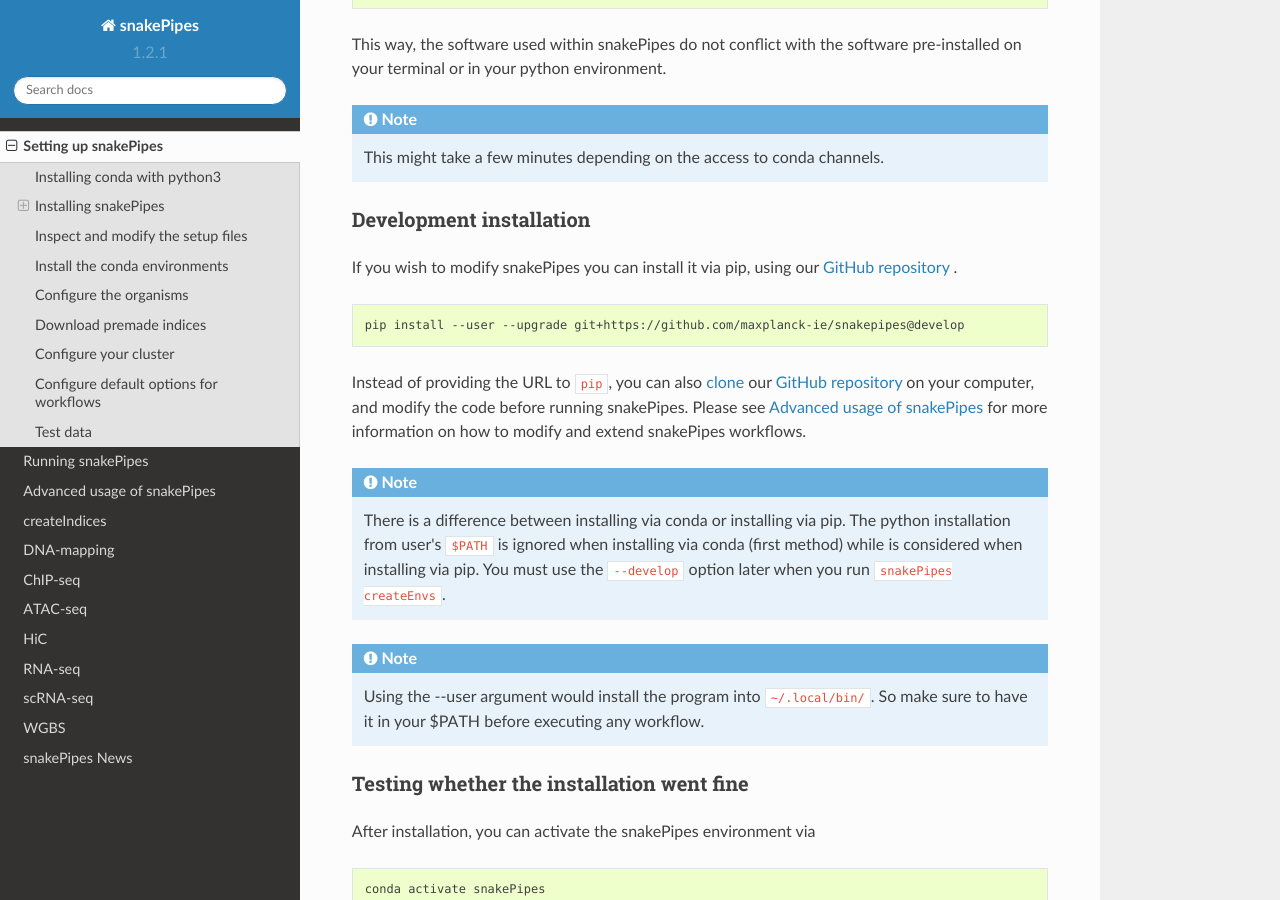
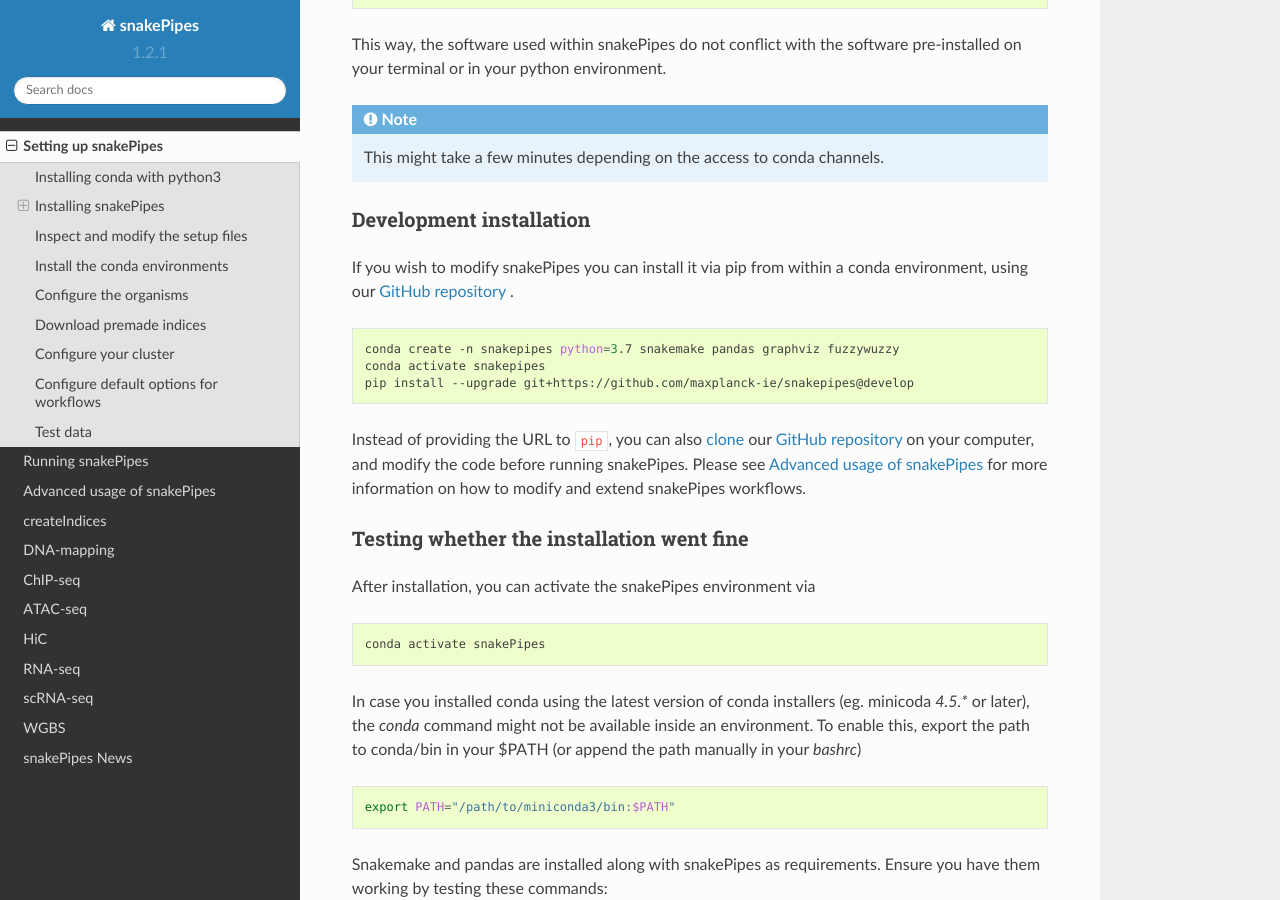
Before and after one commit to maxplanck-ie/snakepipes, a Sphinx documentation site: the page built from docs/content/setting_up.rst, in a window 1280 px wide and 900 px high, scrolled down 828 px. Built offline with Sphinx 7.4.7 and the Read the Docs theme 2.0.0, drawn with Linux system fonts in a browser that asks for light colours.

Commit message:
Update development installation instructions, wget is no longer needed

```diff
--- a/docs/content/setting_up.rst
+++ b/docs/content/setting_up.rst
@@ -43,18 +43,15 @@ This way, the software used within snakePipes do not conflict with the software
 Development installation
 ~~~~~~~~~~~~~~~~~~~~~~~~
 
-If you wish to modify snakePipes you can install it via pip, using our `GitHub repository <https://github.com/maxplanck-ie/snakepipes>`__ .
+If you wish to modify snakePipes you can install it via pip from within a conda environment, using our `GitHub repository <https://github.com/maxplanck-ie/snakepipes>`__ .
 
 .. code:: bash
 
-    pip install --user --upgrade git+https://github.com/maxplanck-ie/snakepipes@develop
+    conda create -n snakepipes python=3.7 snakemake pandas graphviz fuzzywuzzy
+    conda activate snakepipes
+    pip install --upgrade git+https://github.com/maxplanck-ie/snakepipes@develop
 
 Instead of providing the URL to ``pip``, you can also `clone <https://help.github.com/articles/cloning-a-repository/>`__ our `GitHub repository <https://github.com/maxplanck-ie/snakepipes>`__ on your computer, and modify the code before running snakePipes. Please see :doc:`advanced_usage` for more information on how to modify and extend snakePipes workflows.
-
-.. note:: There is a difference between installing via conda or installing via pip. The python  installation from user's ``$PATH`` is ignored when installing via conda (first method) while is considered when installing via pip. You must use the ``--develop`` option later when you run ``snakePipes createEnvs``.
-
-.. note:: Using the --user argument would install the program into ``~/.local/bin/``. So make sure to have it in your $PATH before executing any workflow.
-
 
 Testing whether the installation went fine
 ~~~~~~~~~~~~~~~~~~~~~~~~~~~~~~~~~~~~~~~~~~~
```
Also changed, not shown: 1 other file.
